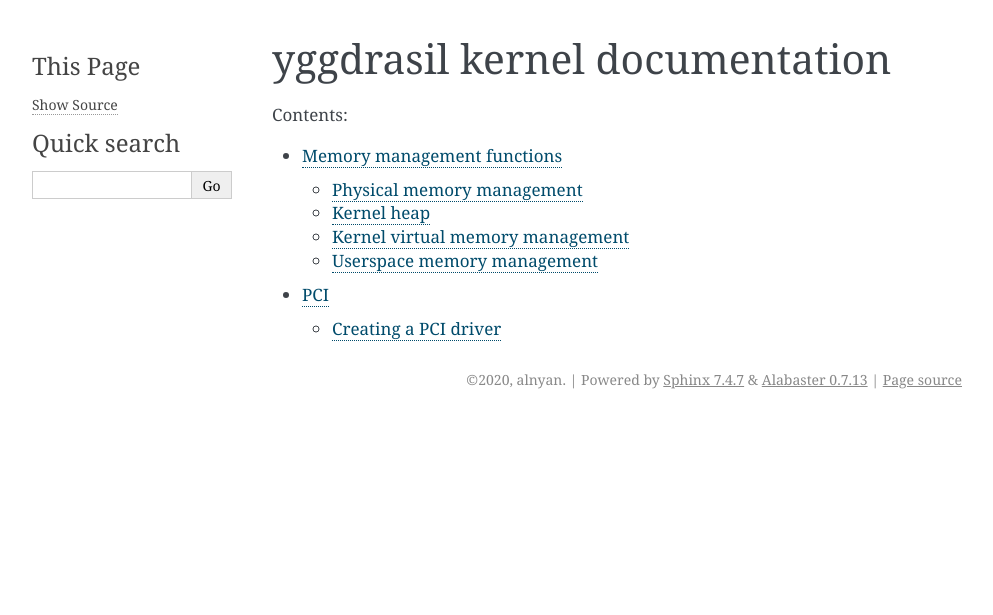
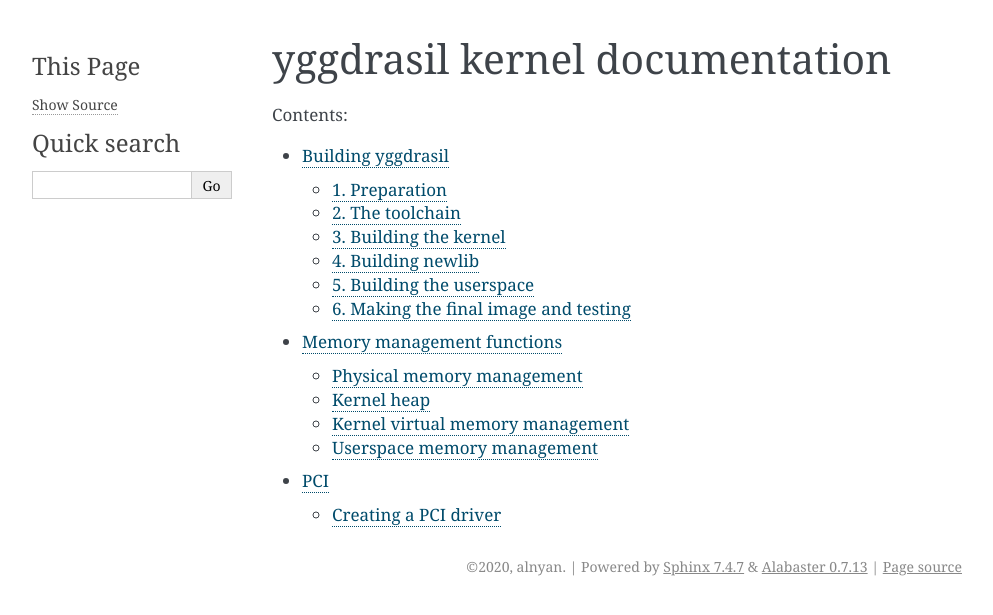
Before and after one commit to alnyan/ygg-kernel-amd64, a Sphinx documentation site: the page built from doc/index.rst, in a window 1280 px wide. Shown: the top 615 px of the page, without its empty margins (148-1141 px from the left). Built offline with Sphinx 7.4.7, drawn with Linux system fonts in a browser that asks for light colours; some of the changed lines change nothing that is shown.

Commit message:
Add a doc on building yggdrasil, updated toolchain patches

```diff
--- /dev/null
+++ b/doc/building.rst
@@ -0,0 +1,331 @@
+Building yggdrasil
+==================
+
+Building yggdrasil is pretty straightforward and similar to how you
+build a Linux distribution. To build a full OS, you'll need:
+
+1. GCC and binutils toolchain.
+2. The kernel itself.
+3. C library (newlib at the moment of writing).
+4. A set of userspace applications (at least some kind of ``/init``).
+
+.. note
+
+    Sadly, I haven't had much time and/or priority to test building
+    yggdrasil kernel with clang, but as far as I've tried, there were
+    problems causing crashes in early loader stage.
+
+1. Preparation
+--------------
+
+Build dependencies:
+
+* GNU binutils and gcc (for host programs), any non-ancient version should
+  suffice, I guess.
+* git
+* make
+* autotools (autoconf + automake)
+
+Optional:
+* sphinx (for building HTML documentation)
+
+Get the kernel sources:
+
+.. code-block:: shell
+
+    git clone https://git.alnyan.me/alnyan/yggdrasil.git
+    cd yggdrasil
+    # This is recommended
+    git checkout dev
+
+Get the userspace sources:
+
+.. code-block:: shell
+
+    git clone https://git.alnyan.me/alnyan/ygg-userspace.git
+    cd ygg-userspace
+    # This is recommended
+    git checkout dev
+
+Get GNU binutils sources:
+
+.. code-block:: shell
+
+    git clone git://sourceware.org/git/binutils-gdb.git
+    cd binutils-gdb
+    git checkout binutils-2_33_1
+
+    # OR
+
+    curl -O https://ftp.gnu.org/gnu/binutils/binutils-2.33.1.tar.xz
+    tar xf binutils-2.33.1.tar.xz
+
+Get yggdrasil-newlib sources:
+
+.. code-block:: shell
+
+    git clone https://git.alnyan.me/alnyan/newlib-yggdrasil.git
+    cd newlib-yggdrasil
+    # Make sure to check out "yggdrasil" branch
+    git checkout yggdrasil
+
+Additionally, newlib uses legacy autotools features, so you'll need to
+install autoconf v2.65 and automake v1.11 into some location, say, ``<old autotools>``:
+
+.. code-block:: shell
+
+    curl -O https://ftp.gnu.org/gnu/automake/automake-1.11.tar.gz
+    curl -O https://ftp.gnu.org/gnu/autoconf/autoconf-2.65.tar.gz
+    tar xf automake-1.11.tar.gz
+    tar xf autoconf-2.65.tar.gz
+    mkdir automake-build autoconf-build
+
+    # Build old automake
+    cd automake-build
+    ../automake-1.11/configure --prefix=<old autotools>
+    make && make install
+
+    # Build old autotools
+    cd autoconf-build
+    ../autoconf-2.64/configure --prefix=<old autotools>
+    make && make install
+
+2. The toolchain
+----------------
+
+First, you'll need to set up a proper cross-compiler environment for
+yggdrasil. While it's possible to just follow instructions on
+`osdev wiki page <https://wiki.osdev.org/GCC_Cross-Compiler>`_ to build bare
+kernel, building a full yggdrasil OS-specific toolchain is required for
+compiling userspace applications making use of libc (newlib at the moment of
+writing) and kernel headers.
+
+Current patches are based on:
+
+* binutils 2.33.1
+* gcc 9.3.0
+
+After getting all the sources, you should apply yggdrasil patches to binutils
+and GCC:
+
+.. code-block:: shell
+
+    cd <binutils sources>
+    git apply <yggdrasil sources>/etc/patches/binutils/0001-*.patch
+    cd <gcc sources>
+    git apply <yggdrasil sources>/etc/patches/gcc/0001-*.patch
+    # This is required!
+    cd <gcc directory>/libstdc++-v3 && autoconf
+
+Configure, build and install binutils:
+
+.. code-block:: shell
+
+    mkdir binutils-build
+    cd binutils-build
+    <binutils sources>/configure \
+        --target=x86_64-elf-yggdrasil \
+        --disable-nls \
+        --with-sysroot \
+        --prefix=<toolchain prefix>
+    make && make install
+
+Full GCC installation cannot be performed right now because there's no libc
+in place and kernel headers were not yet installed. Just run similar commands to
+install "stage 1" GCC:
+
+.. code-block:: shell
+
+    mkdir gcc-build
+    cd gcc-build
+    <gcc sources>/configure \
+        --target=x86_64-elf-yggdrasil \
+        --disable-nls \
+        --without-headers \
+        --enable-languages=c,c++
+        --prefix=<toolchain prefix>
+    make all-gcc && make all-target-libgcc && \
+        make install-gcc && make install-target-libgcc
+
+I'd suggest a coffebreak now, these commands are going to take much time.
+
+**Optionally**, you may also want to build a 32-bit (i686-elf) cross-compiler
+for building the bootloader stub in the kernel. This doesn't require any patching,
+just run the following command to build it from the same sources you've cloned
+for building binutils and GCC in previous stages:
+
+.. code-block:: shell
+
+    # In your "main" directory
+    mkdir binutils-build-32
+    cd binutils-build-32
+    <binutils sources>/configure \
+        --target=i686-elf \
+        --disable-nls \
+        --with-sysroot \
+        --prefix=<32-bit toolchain prefix>
+    make && make install
+
+    # In some "main" directory again
+    mkdir gcc-build-32
+    cd gcc-build-32
+    <gcc sources>/configure \
+        --target=i686-elf \
+        --disable-nls \
+        --without-headers \
+        --enable-languages=c,c++ \
+        --prefix=<32-bit toolchain prefix>
+    make all-gcc && make all-target-libgcc && \
+        make install-gcc && make install-target-libgcc
+
+Again, this is going to take a while.
+
+.. note
+
+    While it's not necessary to build this 32-bit toolchain, it's considered
+    to be a good practive when cross-compiling for bare-metal environment.
+    See `osdev wiki page <https://wiki.osdev.org/GCC_Cross-Compiler>`_.
+
+3. Building the kernel
+----------------------
+
+I recommend creating some kind of "env" file for easier environment
+setup when working with the toolchain:
+
+.. code-block:: shell
+
+    export ARCH=amd64
+    export KERNEL_DIR=<yggdrasil sources>
+    export PATH="<toolchain prefix>/bin:$PATH"
+    export INSTALL_HDR=<toolchain prefix>/x86_64-elf-yggdrasil/include
+
+    # Uncomment the "####" line to use your system's compiler (assuming x86/x86-64)
+    # in case you've decided not to build i686-elf- toolchain for cross-compiling
+    #### export CC86="gcc -m32"
+
+The kernel is then built using ``make`` command, but first you'll need to provide a
+config file for it (just copy ``defconfig``):
+
+.. code-block:: shell
+
+    cd <kernel sources>
+    cp defconfig config
+    make
+
+Now that the kernel itself is built, you can try and test it. For that you'll need
+to make an ISO image with grub:
+
+.. code-block:: shell
+
+    mkdir -p image/boot/grub
+    cat >image/boot/grub/grub.cfg <<EOF
+    menuentry "yggdrasil" {
+        multiboot /boot/loader
+        module /boot/kernel kernel
+    }
+    EOF
+    cp <kernel sources>/build/loader.elf image/boot/loader
+    cp <kernel sources>/build/kernel.elf image/boot/kernel
+    grub-mkrescue -o image.iso image
+
+Then, you can boot the image using qemu:
+
+.. code-block:: shell
+
+    qemu-system-x86_64 -cdrom image.iso -serial stdio
+
+Don't panic when you see "fatal error", that happens because we haven't yet
+built any initial ramdisk for kernel to run /init from:
+
+.. code-block:: shell
+
+    # This is absolutely okay:
+    [00000002 user_init_func] Starting user init
+    [00000002 user_init_func] ram0: No such file or directory
+    [00000003 panicf] --- Panic ---
+    [user_init_func] Fail
+    [00000003 panicf] --- Panic ---
+
+Once the kernel is built and verified to boot, you should install headers into
+your toolchain prefix so libc can be built:
+
+.. code-block:: shell
+
+    cd <kernel sources>
+    ./install-hdr.sh
+
+4. Building newlib
+------------------
+
+Before starting with building newlib, I recommend making an "environment" file for
+further use here, too:
+
+.. code-block:: shell
+
+    # For x86_64-elf-yggdrasil- toolchain
+    export PATH="<toolchain prefix>/bin:$PATH"
+    # For old autotools
+    export PATH="<old autotools>/bin:$PATH"
+
+A separate environment file is recommended, because it has older autotools which
+may conflict with autotools used for building other parts (non-newlib).
+
+After setting up the environment, run:
+
+.. code-block:: shell
+
+    mkdir newlib-build
+    cd newlib-build
+    <newlib sources>/configure \
+        --prefix=<toolchain prefix> \
+        --target=x86_64-elf-yggdrasil
+    make && make install
+
+Once this is completed, you're ready to build userspace binaries for yggdrasil.
+
+5. Building the userspace
+-------------------------
+
+The userspace is built by simply running ``make`` in "userspace" source directory:
+
+.. code-block:: shell
+
+    cd <userspace sources>
+    make
+
+The result of these commands is ``<userspace sources>/build/initrd.img`` file, which is
+used as initial ramdisk for the operating system.
+
+6. Making the final image and testing
+-------------------------------------
+
+The final OS image is built by combining all the userspace+kernel parts and is similar
+to how the bare kernel was tested first:
+
+.. code-block:: shell
+
+    mkdir -p image/boot/grub
+    cat >image/boot/grub/grub.cfg <<EOF
+    menuentry "yggdrasil" {
+        multiboot /boot/loader
+        module /boot/kernel kernel
+        module /boot/initrd.img initrd
+    }
+    EOF
+    cp <kernel sources>/build/loader.elf image/boot/loader
+    cp <kernel sources>/build/kernel.elf image/boot/kernel
+    cp <userspace sources>/build/initrd.img image/boot/initrd.img
+    grub-mkrescue -o image.iso image
+
+Finally, the resulting image can be booted using qemu (or you can try running it
+on your PC, I'd appreciate the feedback from running it on actual hardware):
+
+.. code-block:: shell
+
+    qemu-system-x86_64 -cdrom image.iso -serial stdio
+
+Once the system boots up, you should see the login prompt, where you can type the
+combination of ``root`` and ``toor`` to enter the shell as root.
+
+*Congratulations! You've successfully completed the quest of manually building
+yggdrasil OS.*
--- a/doc/index.rst
+++ b/doc/index.rst
@@ -10,6 +10,7 @@ yggdrasil kernel documentation
    :maxdepth: 2
    :caption: Contents:
 
+   building.rst
    sys/mem.rst
    dev/pci.rst
 
```
Also changed, not shown: 5 other files.
